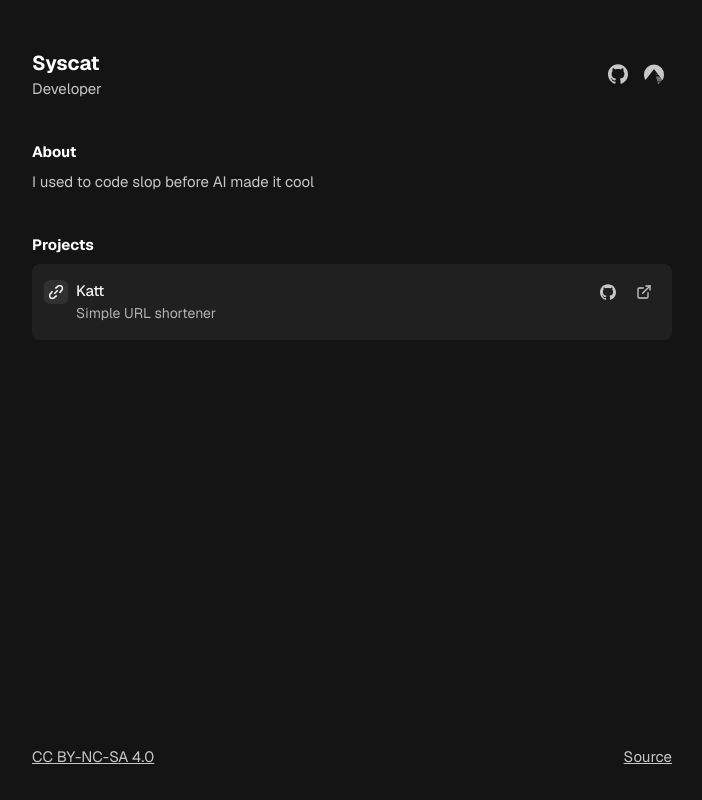
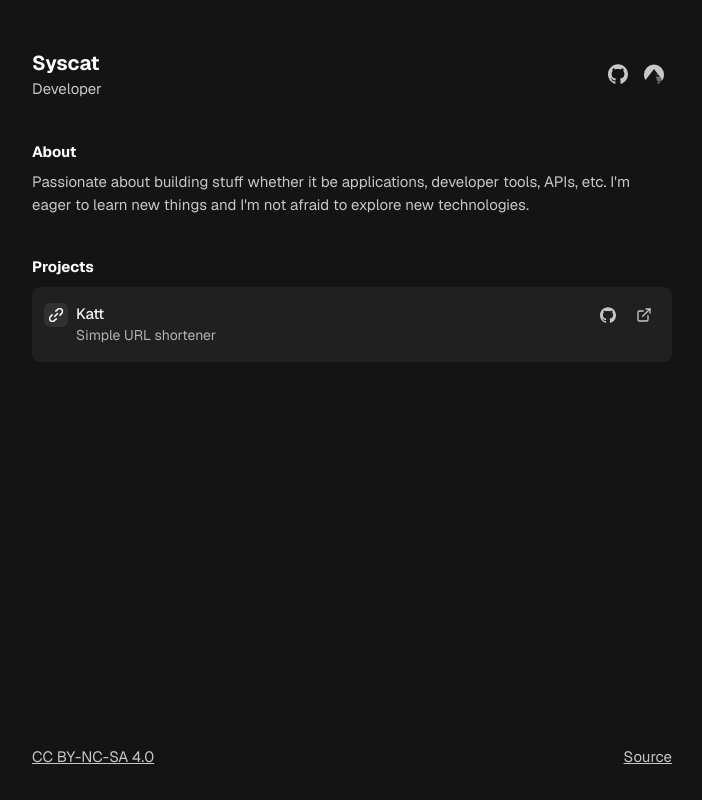
Before and after one commit to syscat29/www, a Vue app: page / in a window 1280 px wide. Shown: the whole page, without its empty margins (288-990 px from the left). Built offline with nearby package versions, Linux system fonts and the light colour scheme.

Commit message:
feat(about): add content

```diff
--- a/src/components/About.vue
+++ b/src/components/About.vue
@@ -1,7 +1,10 @@
 <template>
   <section>
-    <h2>About</h2>
-    <p>I used to code slop before AI made it cool</p>
+     <h2>About</h2>
+    <p>
+      Passionate about building stuff whether it be applications, developer tools, APIs, etc. I'm
+      eager to learn new things and I'm not afraid to explore new technologies.
+    </p>
   </section>
 </template>
 
```
